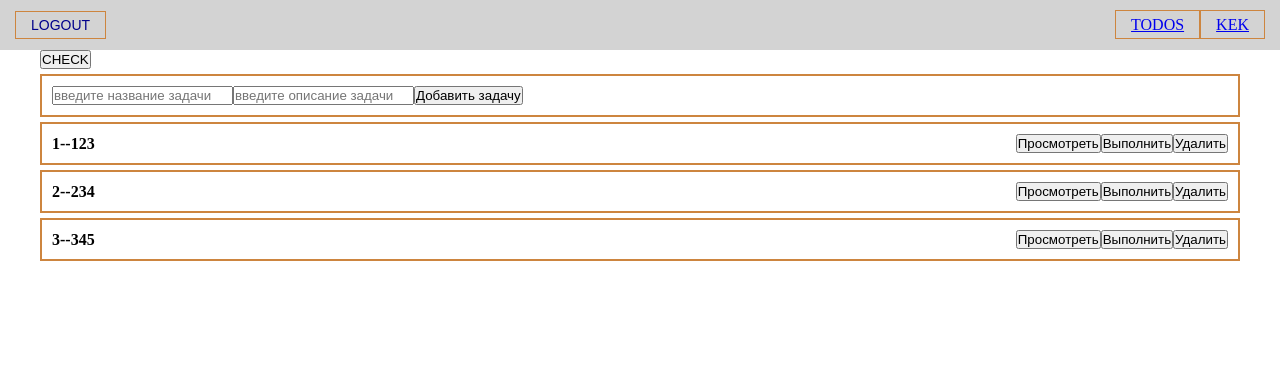
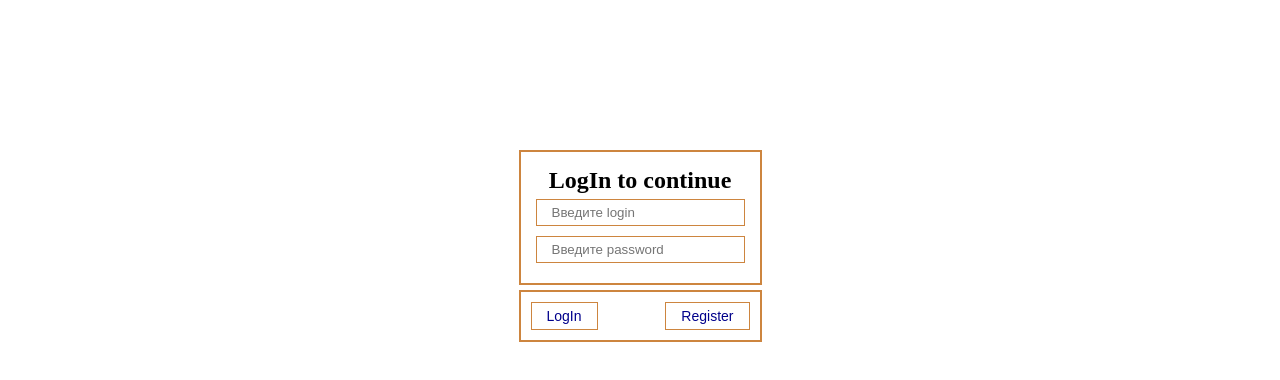
Before and after one commit to maximberdyshev/todos, a React (Create React App) app in the folder front/: page /login in a window 1280 px wide. Before the commit this address led to /todo. Shown: the top 380 px of the page. Built offline with nearby package versions, Linux system fonts and the light colour scheme.

Commit message:
Добавлено запоминание состояния авторизации по localStorage

```diff
--- a/front/src/components/AuthWindow/AuthBtn.jsx
+++ b/front/src/components/AuthWindow/AuthBtn.jsx
@@ -15,6 +15,7 @@ const AuthBtn = (props) => {
       userData.userPass === userDataDB.userPass
     ) {
       setIsAuth(!isAuth)
+      localStorage.setItem('authorized', '1')
       setUserData({ userLogin: '', userPass: '' })
     } else {
       // сообщение о неудачном логине
--- a/front/src/components/MainForm.jsx
+++ b/front/src/components/MainForm.jsx
@@ -8,9 +8,11 @@ import Todos from '../pages/Todos'
 import Kekpage from '../pages/Kekpage'
 
 const MainForm = () => {
+  // работа с данным конектстом не нужна, если используется localstorage
   const { isAuth } = useContext(AuthContext)
 
-  if (isAuth) {
+  // if (isAuth) {
+  if (localStorage.getItem('authorized', '1')) {
     return (
       <div className='MainForm'>
         <MyNavbar />
--- a/front/src/components/UI/navbar/MyNavbar.jsx
+++ b/front/src/components/UI/navbar/MyNavbar.jsx
@@ -7,12 +7,21 @@ import styles from './MyNavbar.module.css'
 const MyNavbar = () => {
   const { isAuth, setIsAuth } = useContext(AuthContext)
 
+  function logOut() {
+    setIsAuth(!isAuth)
+    localStorage.removeItem('authorized')
+  }
+
   return (
     <div className={styles.navbar}>
-      <MyButton onClick={() => setIsAuth(!isAuth)}>LOGOUT</MyButton>
+      <MyButton onClick={logOut}>LOGOUT</MyButton>
       <div className={styles.navbar__items}>
-        <Link className={styles.navbar__links} to='/todo'>TODOS</Link>
-        <Link className={styles.navbar__links} to='/kek'>KEK</Link>
+        <Link className={styles.navbar__links} to='/todo'>
+          TODOS
+        </Link>
+        <Link className={styles.navbar__links} to='/kek'>
+          KEK
+        </Link>
       </div>
     </div>
   )
```
